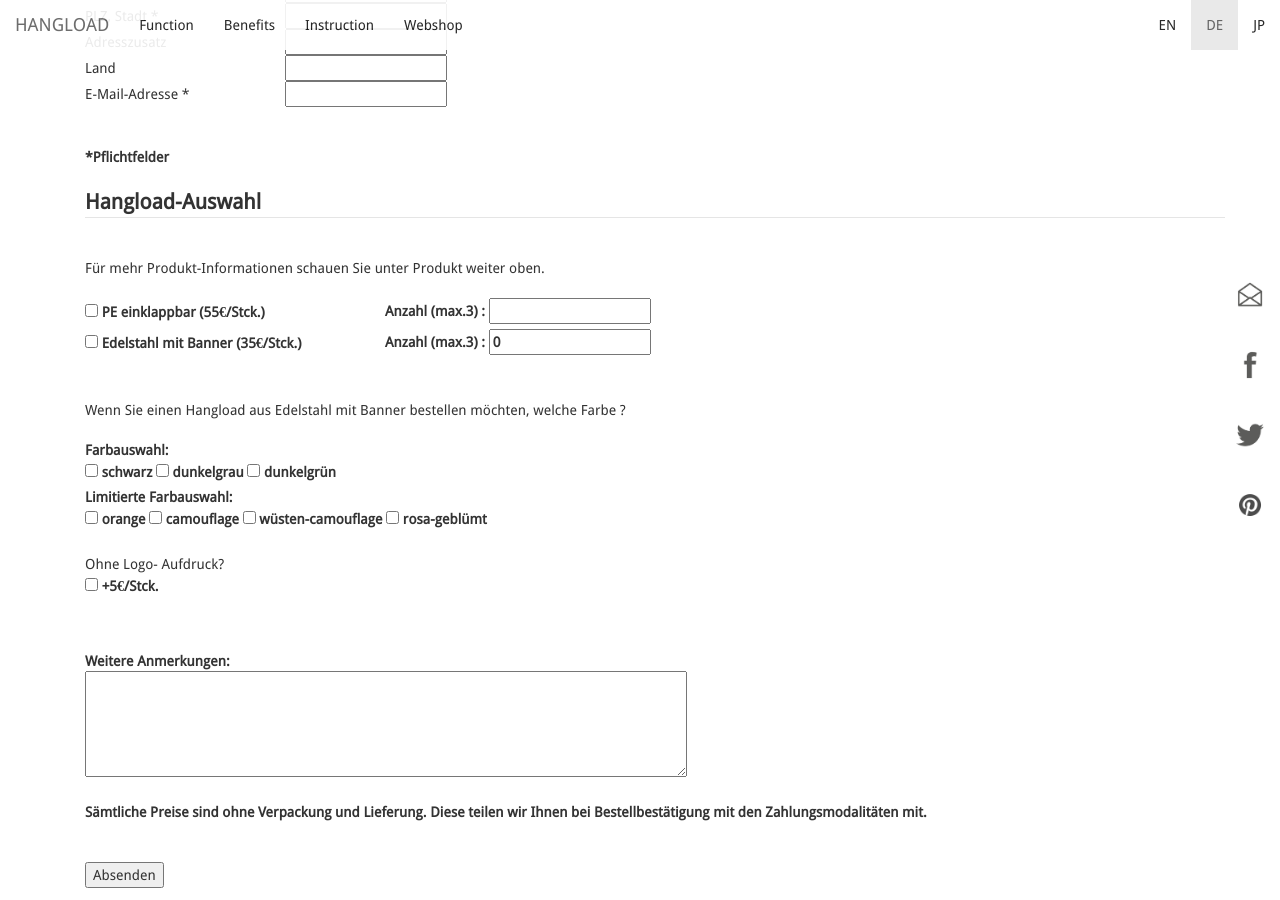
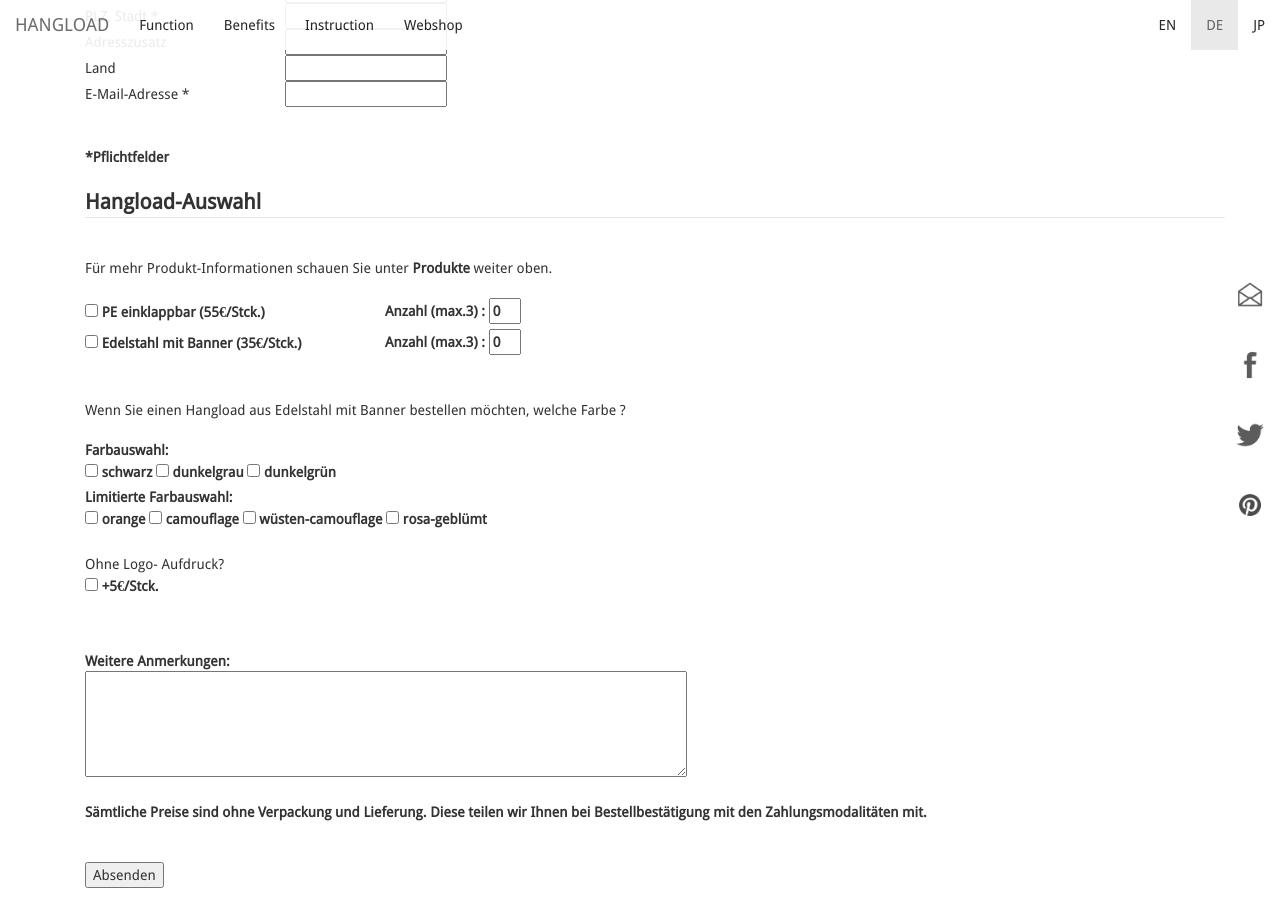
Before and after one commit to bodokaiser/hangload.com, a Jekyll site: the page built from de/webshop/index.html, in a window 1280 px wide and 900 px high, scrolled down 2163 px. Built offline with Jekyll 4.4.1, drawn with Linux system fonts in a browser that asks for light colours; nearby versions of some CDN libraries; library files that are not in the unit come from our copies; Markdown is read by kramdown in place of the engine named in the settings.

Commit message:
Update index.html

```diff
--- a/de/webshop/index.html
+++ b/de/webshop/index.html
@@ -236,17 +236,17 @@
 <br>
 <legend><strong>Hangload-Auswahl </strong> </legend> <br>
 
-Für mehr Produkt-Informationen schauen Sie unter Produkt weiter oben.  <br>
+Für mehr Produkt-Informationen schauen Sie unter <strong>Produkte </strong> weiter oben.  <br>
 <br>
 
 <table>
 <tr>
   <td width="300px"> <label><input type="checkbox" name="PE"> PE einklappbar (55€/Stck.) </label> </td>
-  <td> <label> Anzahl (max.3) : <input type="text" name="countPE"> </label> </td>
+  <td> <label> Anzahl (max.3) : <input type="text" maxlength="1" size="2" value="0" name="countPE"> </label> </td>
 </tr>
 <tr>
   <td> <label><input type="checkbox" name="Edelstahl"> Edelstahl mit Banner (35€/Stck.) </label> </td>
-  <td> <label> Anzahl (max.3) : <input type="text" step="1" min="0" max="3" value="0"> </label> </td>
+  <td> <label> Anzahl (max.3) : <input type="text" maxlength="1" size="2" value="0" name="countMetal"> </label> </td>
 </tr>
 </table>
 <br>
```
